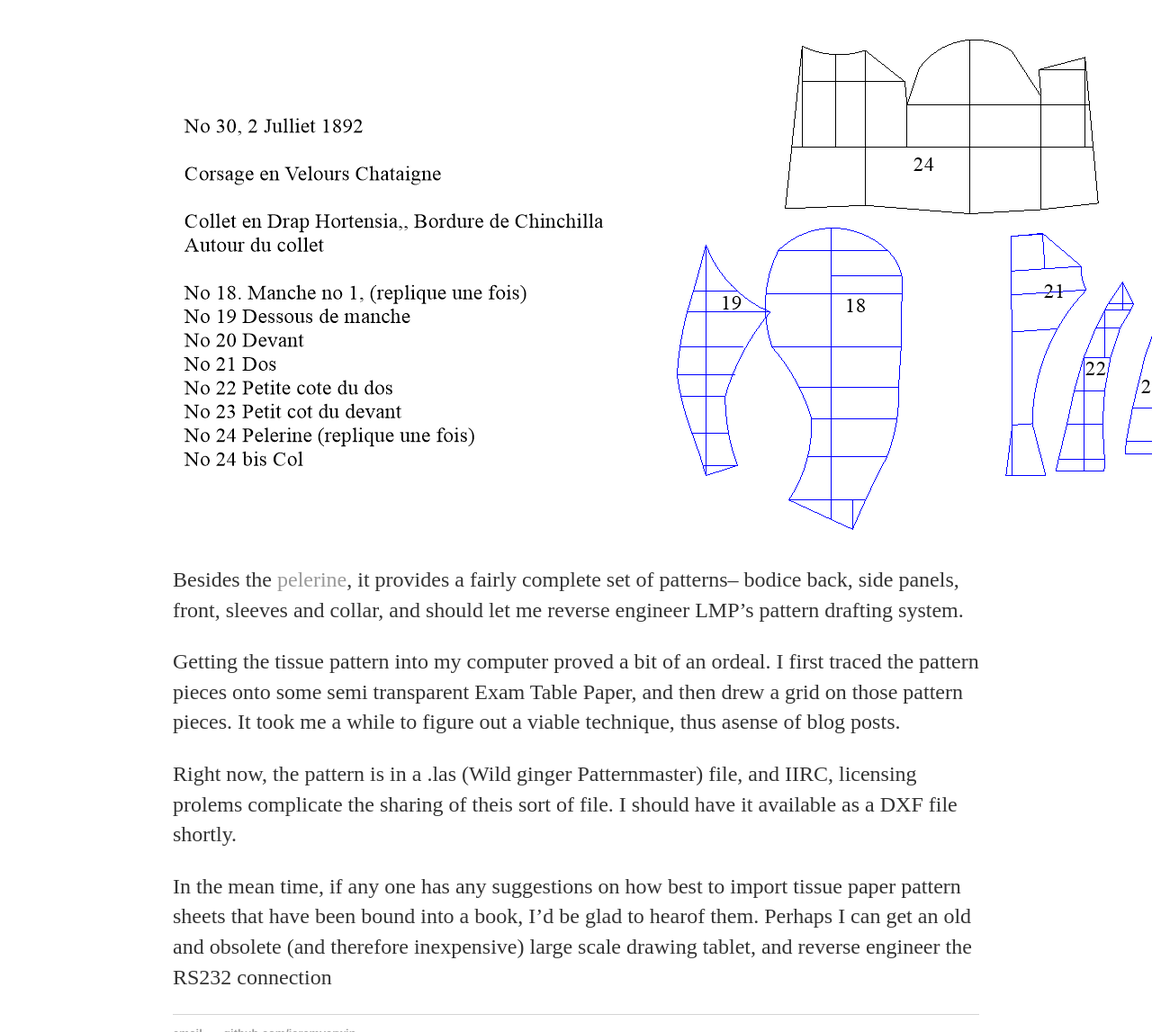
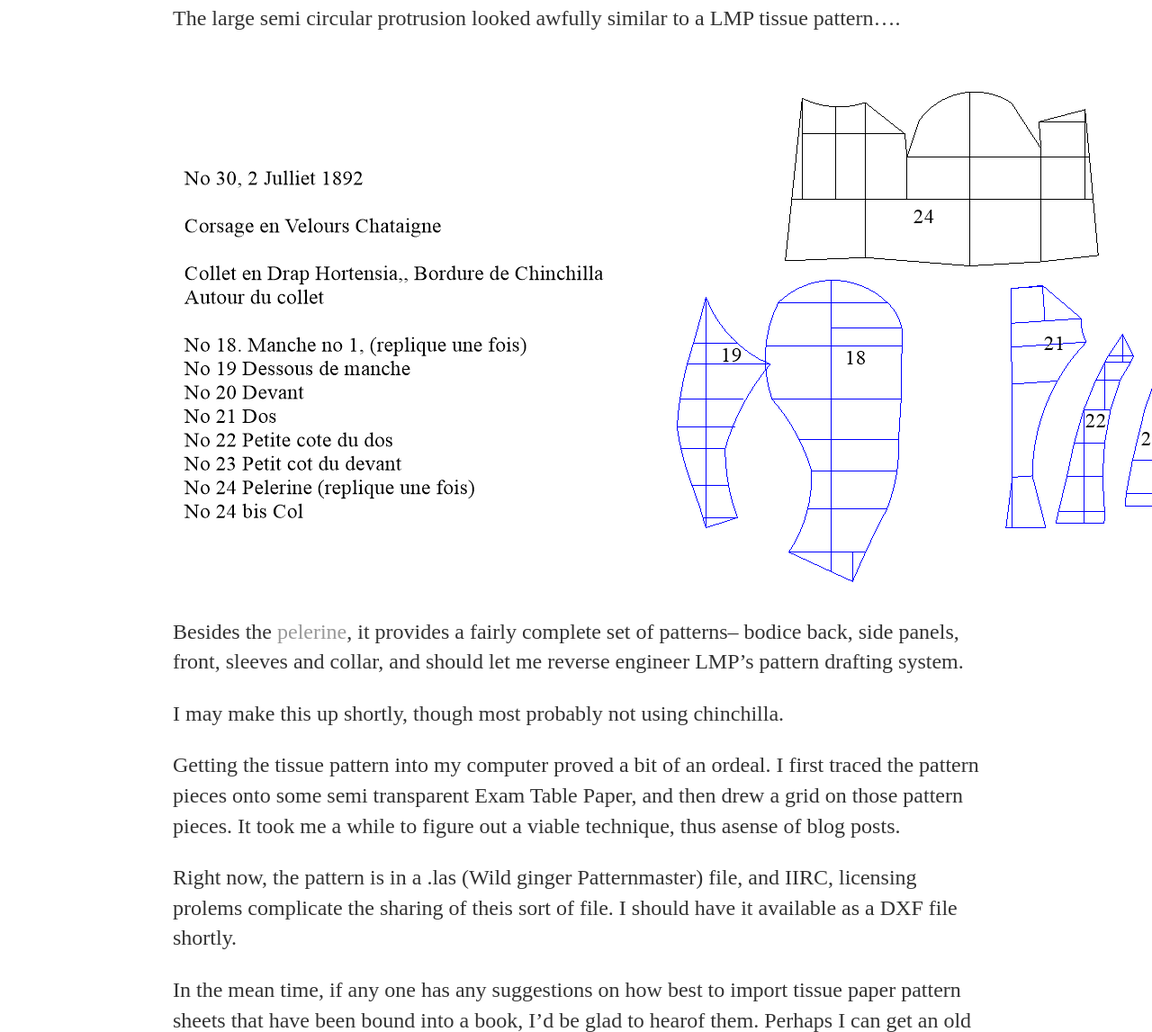
Before and after one commit to jeremyerwin/jeremyerwin.github.io, a Jekyll site: the page built from _posts/2018-06-04-corsage-en-velours-chataigne.md, in a window 1280 px wide and 1400 px high, scrolled down 571 px. Shown: the part 253-1400 px from the top of the window at 90% size. Built offline with Jekyll 4.4.1, drawn with Linux system fonts in a browser that asks for light colours.

Commit message:
Update 2018-06-04-corsage-en-velours-chataigne.md

```diff
--- a/_posts/2018-06-04-corsage-en-velours-chataigne.md
+++ b/_posts/2018-06-04-corsage-en-velours-chataigne.md
@@ -13,9 +13,13 @@ I came across this page on capes:
 ![page](https://ia800207.us.archive.org/BookReader/BookReaderImages.php?zip=/33/items/baughmansadvance00baug/baughmansadvance00baug_jp2.zip&file=baughmansadvance00baug_jp2/baughmansadvance00baug_0012.jp2&scale=4&rotate=0)
 
 
+The large semi circular protrusion looked awfully similar to a LMP tissue pattern....
+
 ![lmp30](/images/lmp30.png)
 
 Besides the [pelerine](https://www.metmuseum.org/art/collection/search#!?sortBy=Relevance&material=Pelerines&offset=40&PerPage=20), it provides a fairly complete set of patterns-- bodice back, side panels, front, sleeves and collar, and should let me reverse engineer LMP's pattern drafting system.
+
+I may make this up shortly, though most probably not using chinchilla.
 
 Getting the tissue pattern into my computer proved a bit of an ordeal. I first traced the pattern pieces onto some semi transparent Exam Table Paper, and then drew a grid on those pattern pieces. It took me a while to figure out a viable technique, thus asense of blog posts.
 
```
